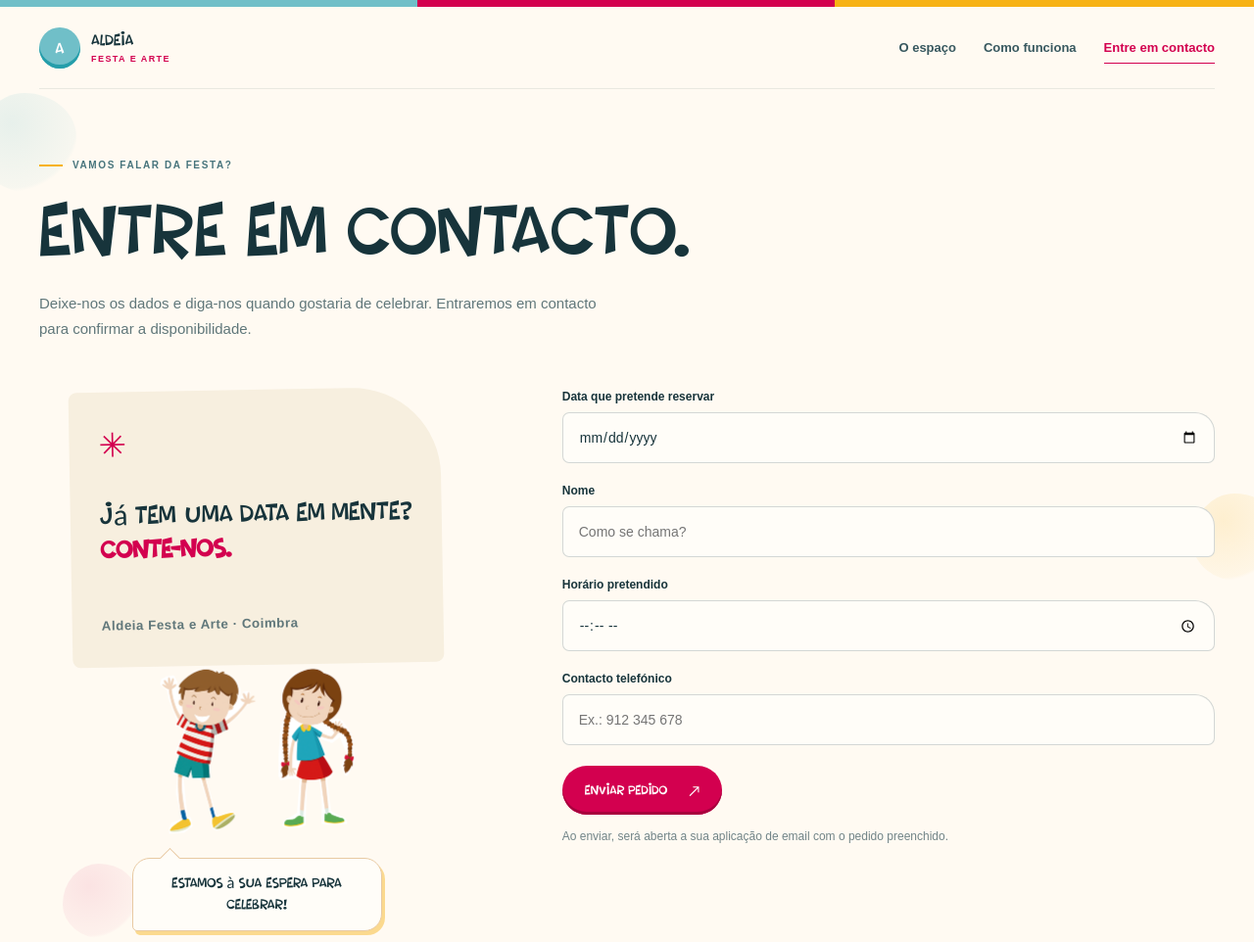
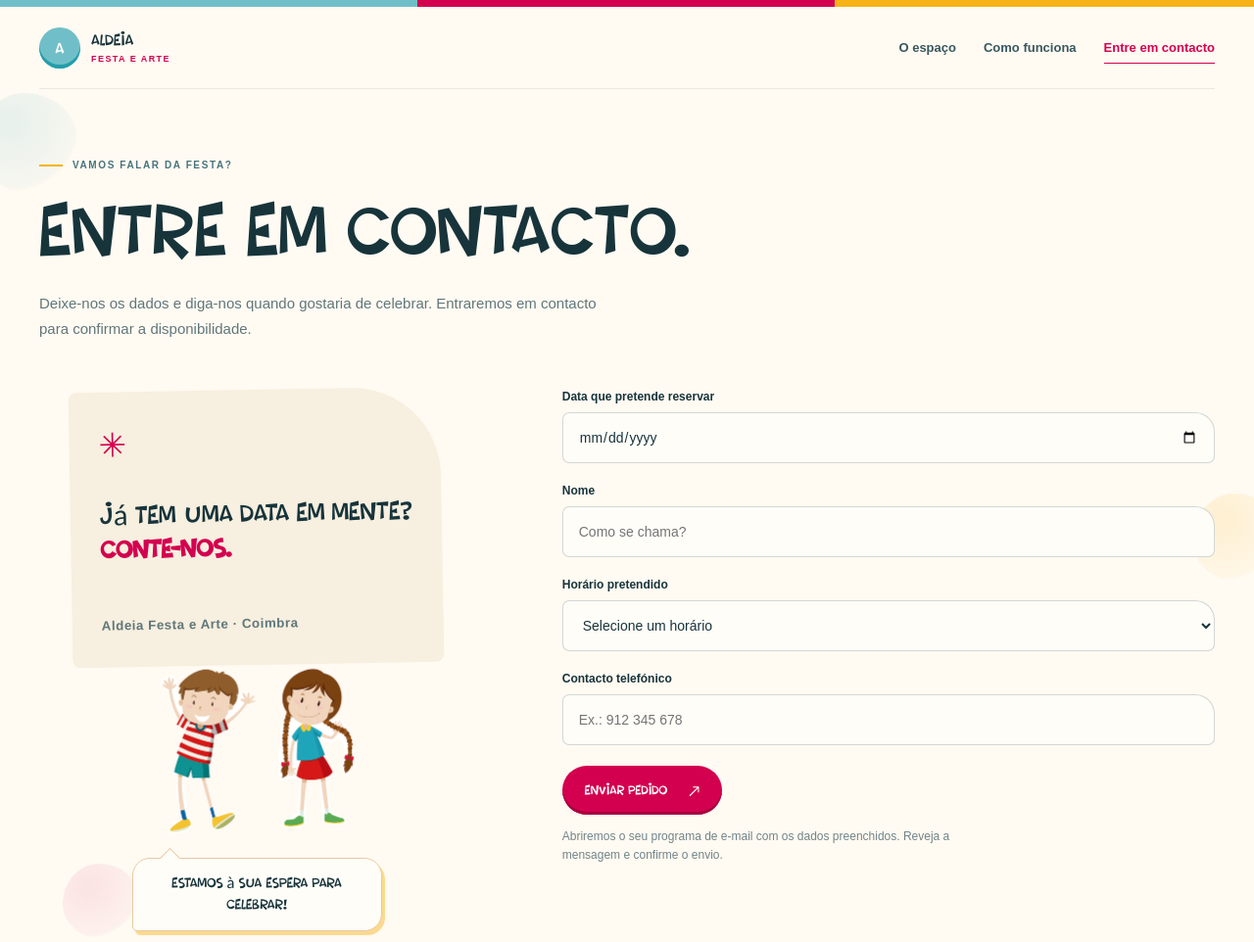
Before and after one commit to patrickdsa/Aldeia-Festa-Arte-Site, a plain HTML site: page contacto.html in a window 1280 px wide. Shown: the top 962 px of the page at 98% size. Drawn offline with Linux system fonts and the light colour scheme.

Commit message:
modificacoes no contacto.html e .css

```diff
--- a/contact.css
+++ b/contact.css
@@ -93,7 +93,8 @@
   color: var(--ink);
 }
 
-.form-field input {
+.form-field input,
+.form-field select {
   width: 100%;
   min-height: 52px;
   border: 1px solid #17343b30;
@@ -104,7 +105,13 @@
   font: 14px var(--sans);
 }
 
-.form-field input:focus-visible {
+.form-field select {
+  padding-right: 40px;
+  cursor: pointer;
+}
+
+.form-field input:focus-visible,
+.form-field select:focus-visible {
   outline: 2px solid var(--teal);
   outline-offset: 2px;
 }
--- a/contacto.html
+++ b/contacto.html
@@ -62,14 +62,27 @@
           </div>
           <div class="form-field">
             <label for="booking-time">Horário pretendido</label>
-            <input id="booking-time" name="horario" type="time" step="1800" required>
+            <select id="booking-time" name="horario" required>
+              <option value="" selected disabled>Selecione um horário</option>
+              <option>10:00</option><option>10:30</option>
+              <option>11:00</option><option>11:30</option>
+              <option>12:00</option><option>12:30</option>
+              <option>13:00</option><option>13:30</option>
+              <option>14:00</option><option>14:30</option>
+              <option>15:00</option><option>15:30</option>
+              <option>16:00</option><option>16:30</option>
+              <option>17:00</option><option>17:30</option>
+              <option>18:00</option><option>18:30</option>
+              <option>19:00</option><option>19:30</option>
+              <option>20:00</option>
+            </select>
           </div>
           <div class="form-field">
             <label for="booking-phone">Contacto telefónico</label>
             <input id="booking-phone" name="telefone" type="tel" autocomplete="tel" inputmode="tel" placeholder="Ex.: 912 345 678" required>
           </div>
           <button class="contact-submit" type="submit">Enviar pedido <span aria-hidden="true">↗</span></button>
-          <p class="form-help" id="form-status" aria-live="polite">Ao enviar, será aberta a sua aplicação de email com o pedido preenchido.</p>
+          <p class="form-help" id="form-status" aria-live="polite">Abriremos o seu programa de e-mail com os dados preenchidos. Reveja a mensagem e confirme o envio.</p>
         </form>
       </section>
     </main>
```
